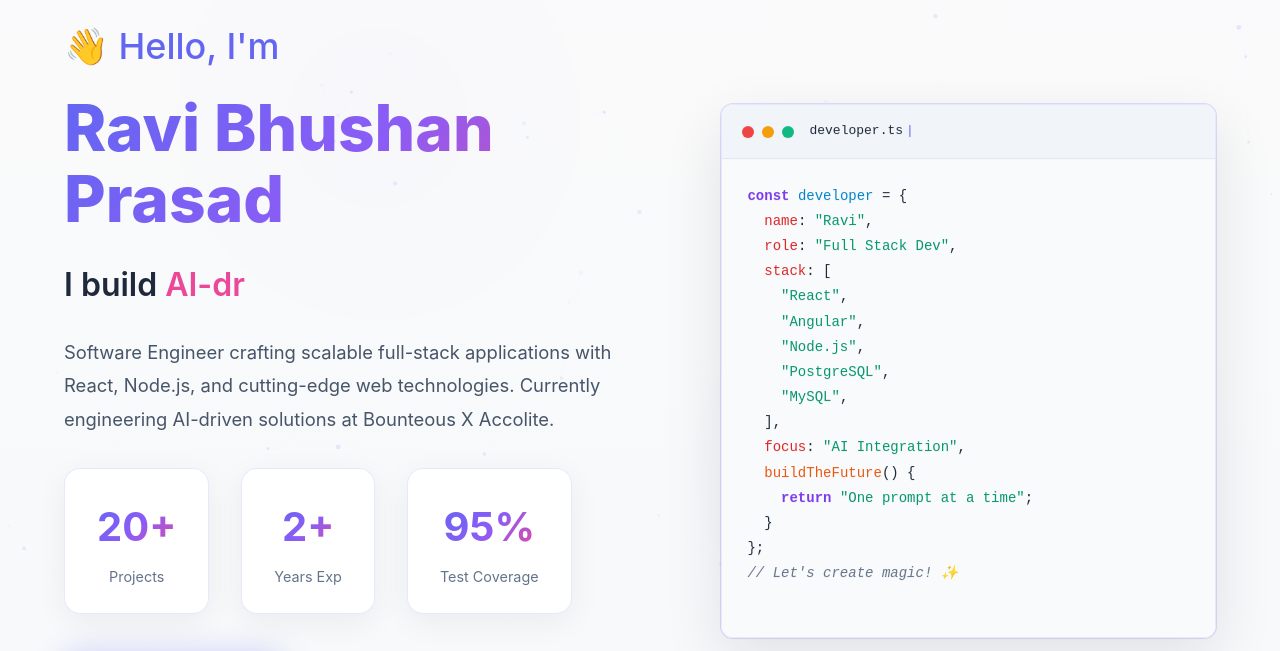
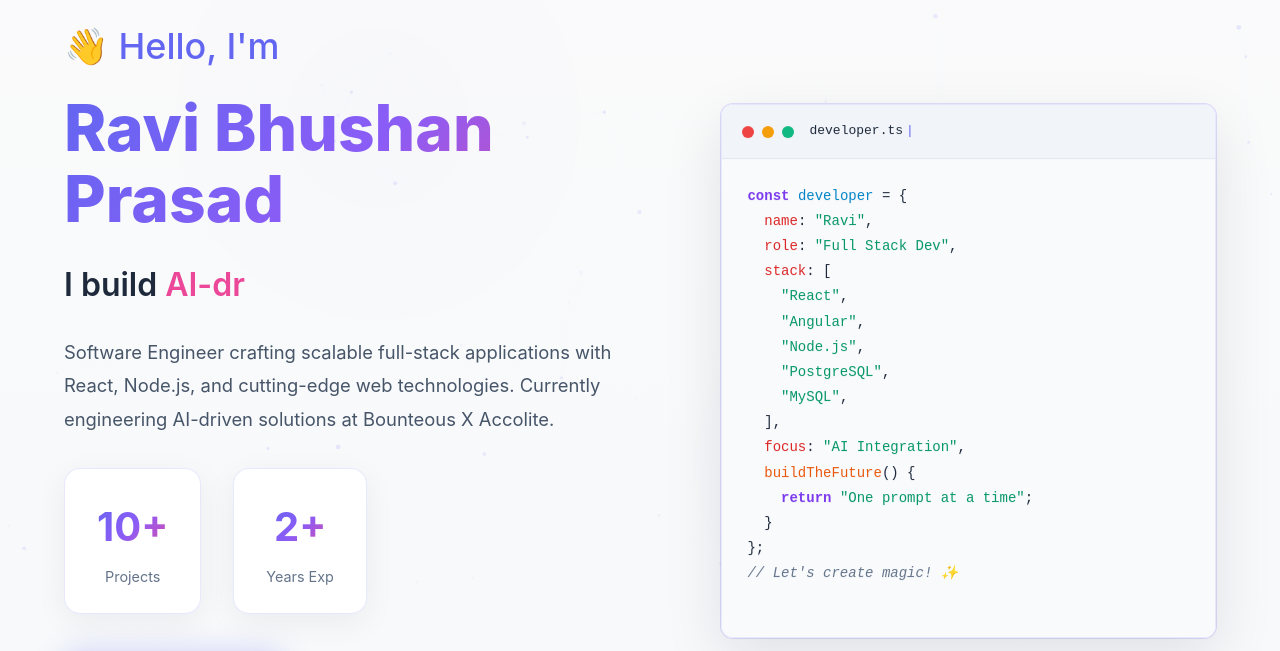
Before and after one commit to R-A-V-I-0-7/portfolio, a plain HTML site: page index.html in a window 1280 px wide. Shown: the part 112-763 px from the top of the page. Drawn offline with Linux system fonts and the light colour scheme; animation ran at ten frames a second.

Commit message:
Updated intro

```diff
--- a/index.html
+++ b/index.html
@@ -165,16 +165,12 @@
           </p>
           <div class="hero-stats">
             <div class="stat-item glass-card">
-              <span class="stat-number" data-target="20">0</span>
+              <span class="stat-number" data-target="10">0</span>
               <span class="stat-label">Projects</span>
             </div>
             <div class="stat-item glass-card">
               <span class="stat-number" data-target="2">0</span>
               <span class="stat-label">Years Exp</span>
-            </div>
-            <div class="stat-item glass-card">
-              <span class="stat-number" data-target="95">0</span>
-              <span class="stat-label">Test Coverage</span>
             </div>
           </div>
           <div class="hero-buttons">
```
